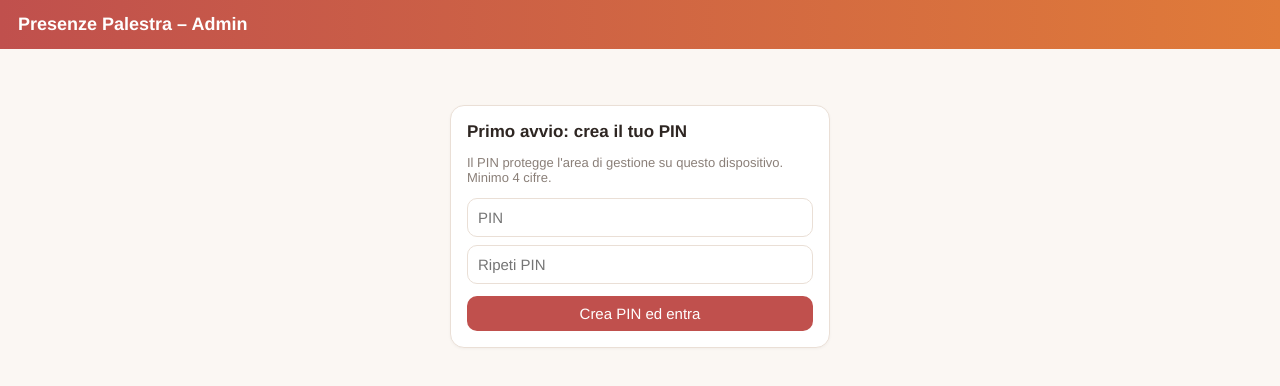
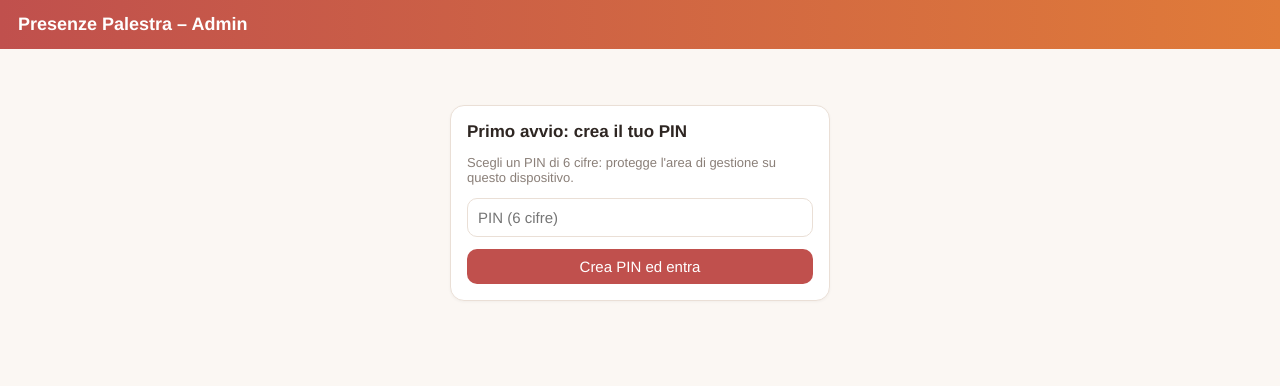
Before and after one commit to PosturalLab/presenze, a plain HTML site: page index.html in a window 1280 px wide. Both pictures are taken after a click on the button "Crea PIN ed entra". Drawn offline with Linux system fonts and the light colour scheme.

Commit message:
Add files via upload

```diff
--- a/index.html
+++ b/index.html
@@ -80,7 +80,7 @@ textarea{width:100%;font:12px monospace;border:1px solid var(--bd);border-radius
    ===================================================================== */
 const SRC='<!DOCTYPE html>\n'+document.documentElement.outerHTML;
 let BRAND={};try{BRAND=JSON.parse(document.getElementById('brand').textContent)||{}}catch(e){}
-const KEY='pp_data_v1', PINKEY='pp_pin_v1', MAXPKG_LINK=5;
+const KEY='pp_data_v1', PINKEY='pp_pin_v2', MAXPKG_LINK=5;
 const $=s=>document.querySelector(s);
 const app=$('#app');
 const esc=s=>String(s??'').replace(/[&<>"']/g,c=>({'&':'&amp;','<':'&lt;','>':'&gt;','"':'&quot;',"'":'&#39;'}[c]));
@@ -105,7 +105,8 @@ const findM=id=>D.iscritti.find(m=>m.id===id);
 
 /* ---------- PIN amministratore (hash SHA-256) ---------- */
 async function sha(s){const h=await crypto.subtle.digest('SHA-256',new TextEncoder().encode('pp-'+s));return [...new Uint8Array(h)].map(x=>x.toString(16).padStart(2,'0')).join('')}
-let logged=sessionStorage.getItem('pp_ok')==='1';
+try{localStorage.removeItem('pp_pin_v1')}catch(e){}
+let logged=sessionStorage.getItem('pp_ok')==='1'&&!!localStorage.getItem(PINKEY);
 
 /* =====================================================================
    VISTA ISCRITTO
@@ -143,16 +144,17 @@ async function loginView(){
   const has=!!localStorage.getItem(PINKEY);
   app.innerHTML=`<div class="card" style="max-width:380px;margin:40px auto">
     <h2>${has?'Accesso amministratore':'Primo avvio: crea il tuo PIN'}</h2>
-    <p class="mut">${has?'Inserisci il PIN.':'Il PIN protegge l\'area di gestione su questo dispositivo. Minimo 4 cifre.'}</p>
-    <input id="pin" type="password" inputmode="numeric" placeholder="PIN">
-    ${has?'':'<input id="pin2" type="password" inputmode="numeric" placeholder="Ripeti PIN" style="margin-top:8px">'}
+    <p class="mut">${has?'Inserisci il PIN di 6 cifre.':'Scegli un PIN di 6 cifre: protegge l\'area di gestione su questo dispositivo.'}</p>
+    <input id="pin" type="password" inputmode="numeric" pattern="[0-9]*" maxlength="6" autocomplete="off" placeholder="PIN (6 cifre)">
     <button id="go" style="width:100%;margin-top:12px">${has?'Entra':'Crea PIN ed entra'}</button></div>`;
   const go=async()=>{
     const p=$('#pin').value.trim();
+    if(!/^\d{6}$/.test(p))return toast('Il PIN deve essere di 6 cifre');
     if(has){ if(await sha(p)===localStorage.getItem(PINKEY)){sessionStorage.setItem('pp_ok','1');logged=true;render()} else toast('PIN errato'); }
-    else{ if(p.length<4)return toast('Minimo 4 caratteri'); if(p!==$('#pin2').value.trim())return toast('I PIN non coincidono');
+    else{
       localStorage.setItem(PINKEY,await sha(p));sessionStorage.setItem('pp_ok','1');logged=true;save();render();}
   };
+  const pinIn=$('#pin');pinIn.focus();pinIn.oninput=()=>{pinIn.value=pinIn.value.replace(/\D/g,'').slice(0,6)};
   $('#go').onclick=go;app.querySelectorAll('input').forEach(i=>i.onkeydown=e=>{if(e.key==='Enter')go()});
 }
 
@@ -325,7 +327,7 @@ function exportCSV(){
   D.iscritti.forEach(m=>{const p=cur(m);rows.push([m.nome,m.tel,m.email,fmtD(p.inizio),p.ingressi,usati(p),residui(p),stato(p)[0],p.presenze.length?fmtDT(p.presenze[p.presenze.length-1].ts):''].map(q).join(';'))});
   download('iscritti.csv','\ufeff'+rows.join('\r\n'),'text/csv');
 }
-async function changePin(){const a=prompt('PIN attuale');if(a===null)return;if(await sha(a)!==localStorage.getItem(PINKEY))return toast('PIN errato');const n=prompt('Nuovo PIN (min 4)');if(!n||n.length<4)return toast('PIN non valido');localStorage.setItem(PINKEY,await sha(n));toast('PIN aggiornato')}
+async function changePin(){const a=prompt('PIN attuale');if(a===null)return;if(await sha(a)!==localStorage.getItem(PINKEY))return toast('PIN errato');const n=prompt('Nuovo PIN (6 cifre)');if(n===null)return;if(!/^\d{6}$/.test(n.trim()))return toast('Il PIN deve essere di 6 cifre');localStorage.setItem(PINKEY,await sha(n.trim()));toast('PIN aggiornato')}
 
 
 /* =====================================================================
```
